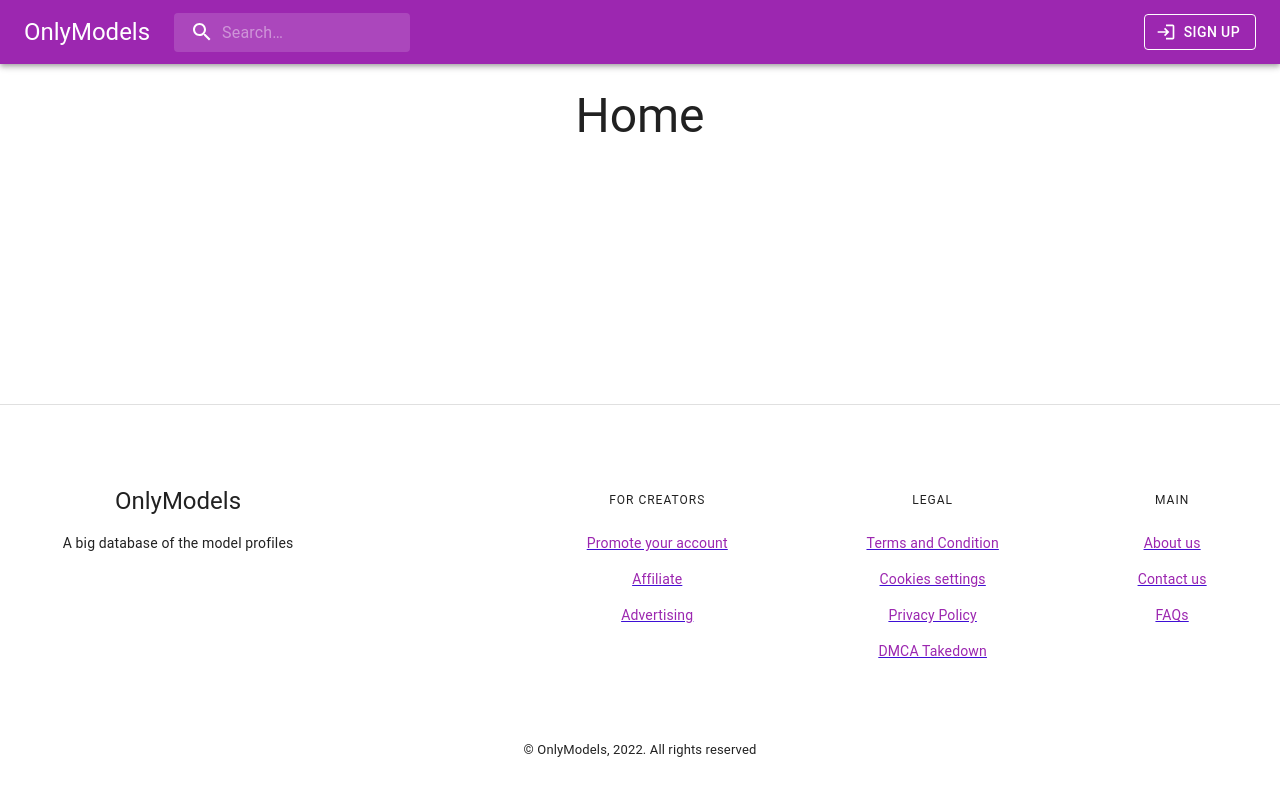
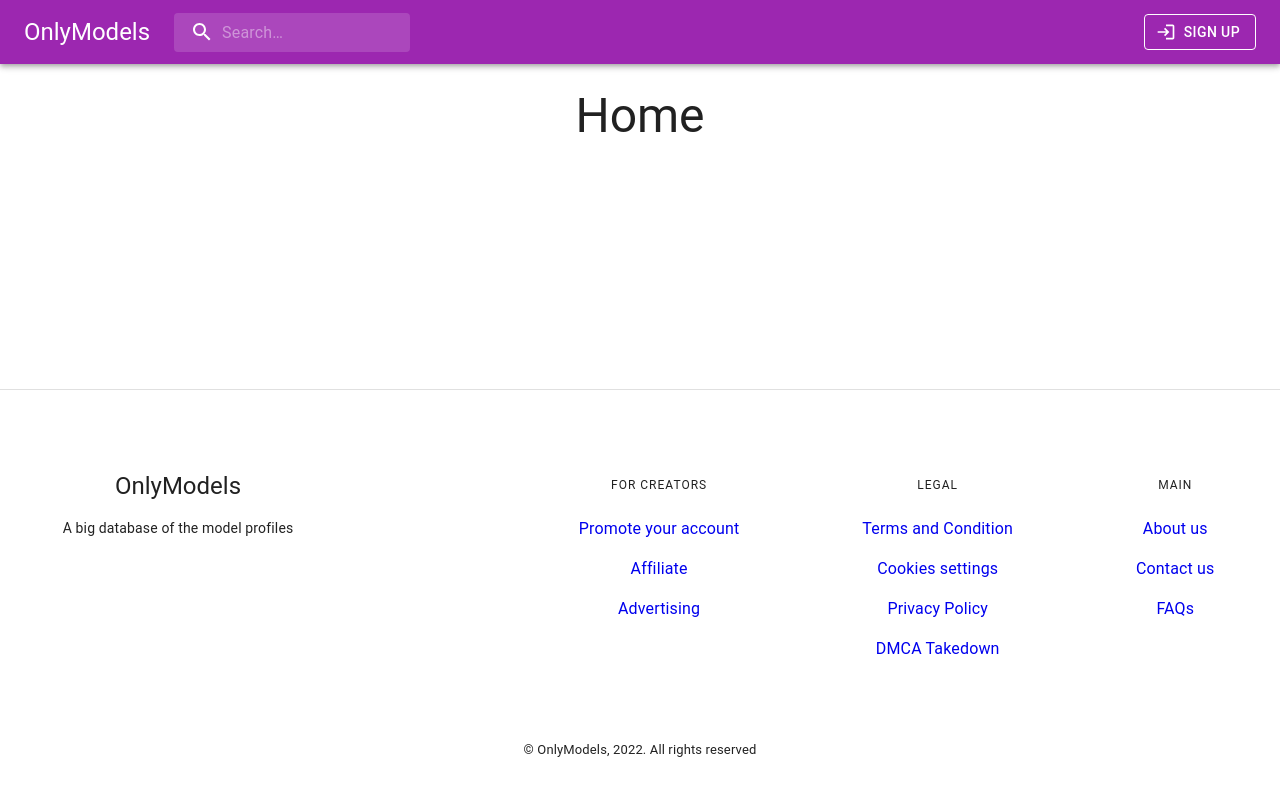
Before and after one commit to lexexpert/models-test, a Next.js app: page / in a window 1280 px wide. Shown: the top 796 px of the page. Built offline with nearby package versions, Linux system fonts and the light colour scheme.

Commit message:
pdate styles

```diff
--- a/components/Footer.tsx
+++ b/components/Footer.tsx
@@ -1,8 +1,8 @@
 // next
 import NextLink from 'next/link';
 // @mui
-import { styled } from '@mui/material/styles';
-import { Grid, Link, Divider, Container, Typography, Stack } from '@mui/material';
+// import { styled } from '@mui/material/styles';
+import { Grid, Divider, Container, Typography, Stack, Box } from '@mui/material';
 // components
 import { mainConfig } from 'config/main.config';
 
@@ -36,16 +36,16 @@ const LINKS = [
   },
 ];
 
-const RootStyle = styled('div')(({ theme }) => ({
-  position: 'relative',
-  backgroundColor: theme.palette.background.default,
-}));
+// const RootStyle = styled(Box)(({ theme }) => ({
+//   position: 'relative',
+//   backgroundColor: theme.palette.background.default,
+// }));
 
 // ----------------------------------------------------------------------
 
 export default function Footer() {
   return (
-    <RootStyle>
+    <Box sx={{ position: 'relative', backgroundColor: ({ palette }) => palette.background.paper }}>
       <Divider />
       <Container sx={{ pt: 10 }} maxWidth={mainConfig.maxContainerWidth}>
         <Grid
@@ -71,11 +71,16 @@ export default function Footer() {
                   <Typography component="p" variant="overline">
                     {list.headline}
                   </Typography>
-                  {list.children.map((link) => (
-                    <NextLink key={link.name} href={link.href} passHref>
-                      <Link color="primary" variant="body2" sx={{ display: 'block' }}>
-                        {link.name}
-                      </Link>
+                  {list.children?.map((link) => (
+                    <NextLink
+                      key={link.name}
+                      style={{
+                        textDecoration: 'none',
+                      }}
+                      href={link.href}
+                      passHref
+                    >
+                      {link.name}
                     </NextLink>
                   ))}
                 </Stack>
@@ -97,6 +102,6 @@ export default function Footer() {
           © {mainConfig.appName}, {new Date().getFullYear()}. All rights reserved
         </Typography>
       </Container>
-    </RootStyle>
+    </Box>
   );
 }
--- a/components/layout.tsx
+++ b/components/layout.tsx
@@ -1,10 +1,10 @@
 import Head from 'next/head';
 import { ReactChild } from 'react';
 import { mainConfig } from 'config/main.config';
-import Header from 'components/Header';
+import Header from 'components/header';
 import Stack from '@mui/material/Stack';
 import Container from '@mui/material/Container';
-import Footer from 'components/Footer';
+import Footer from 'components/footer';
 import Box from '@mui/material/Box';
 
 interface LayoutPropsType {
--- a/pages/index.tsx
+++ b/pages/index.tsx
@@ -2,7 +2,7 @@
 import Box from '@mui/material/Box';
 import Typography from '@mui/material/Typography';
 // components
-import Layout from 'components/Layout';
+import Layout from 'components/layout';
 
 export default function Home() {
   return (
--- a/pages/user/profile.tsx
+++ b/pages/user/profile.tsx
@@ -1,6 +1,6 @@
 import Box from '@mui/material/Box';
 import Typography from '@mui/material/Typography';
-import Layout from 'components/Layout';
+import Layout from 'components/layout';
 
 export default function Profile() {
   return (
--- a/pages/user/settings.tsx
+++ b/pages/user/settings.tsx
@@ -1,6 +1,6 @@
 import { Typography } from '@mui/material';
 import Box from '@mui/material/Box';
-import Layout from 'components/Layout';
+import Layout from 'components/layout';
 
 export default function Settings() {
   return (
--- a/theme/ThemeProvider.tsx
+++ b/theme/ThemeProvider.tsx
@@ -3,7 +3,7 @@ import { ReactNode, useMemo } from 'react';
 // @mui
 import { CssBaseline, useTheme } from '@mui/material';
 import { createTheme, ThemeProvider as MUIThemeProvider } from '@mui/material/styles';
-import { green, orange, purple } from '@mui/material/colors';
+import { blue, purple } from '@mui/material/colors';
 
 // ----------------------------------------------------------------------
 
@@ -20,7 +20,7 @@ export default function ThemeProvider({ children }: { children: ReactNode }) {
           main: purple[500],
         },
         secondary: {
-          main: green[500],
+          main: blue[500],
         },
       },
     }),
```
Also changed, not shown: pages/_app.tsx (+11 -0 lines).
